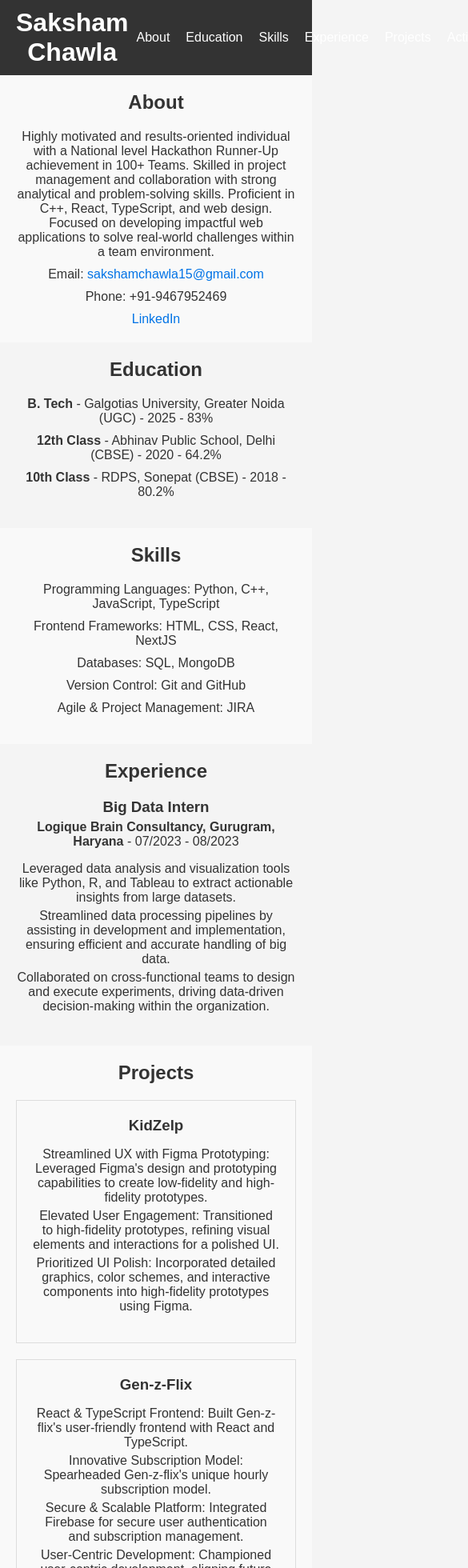
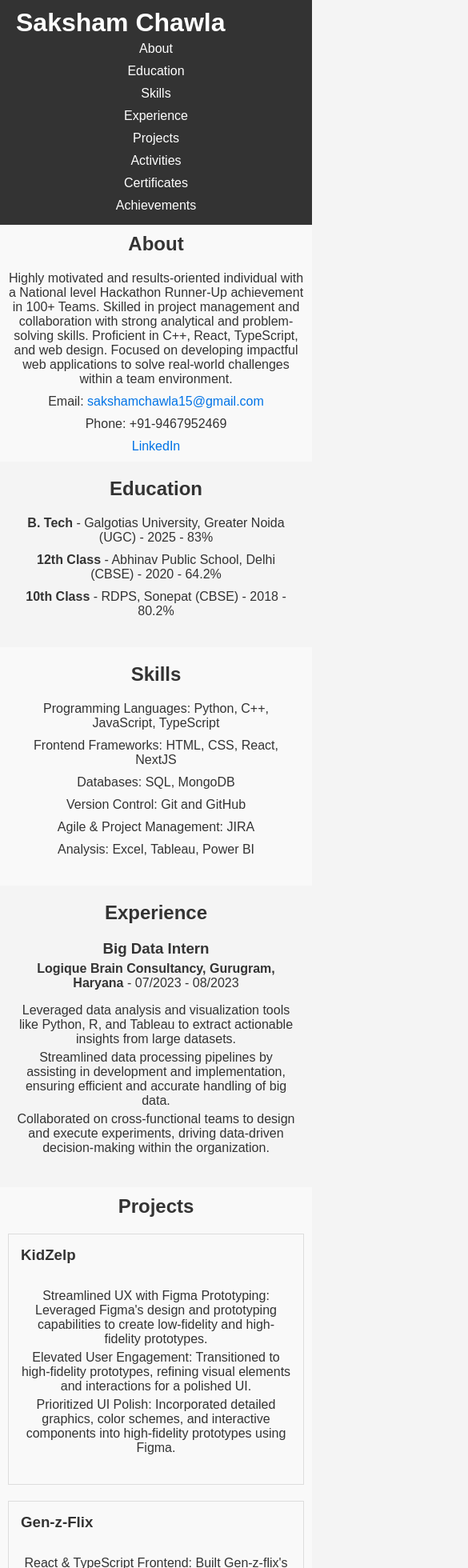
Before and after one commit to Sakshamchawla19/my-portfolio, a React (Create React App) app: page / in a window 390 px wide. Shown: the top 1960 px of the page at 80% size, 585 px wide, since content can reach past the window. Built offline with nearby package versions, Linux system fonts and the light colour scheme.

Commit message:
Add files via upload

```diff
--- a/src/components/About.css
+++ b/src/components/About.css
@@ -1,6 +1,8 @@
 #about {
     padding: 20px;
     background: #f9f9f9;
+    max-width: 800px;
+    margin: 0 auto; /* Center align */
   }
 
   #about h2 {
@@ -19,3 +21,9 @@
   #about a:hover {
     text-decoration: underline;
   }
+
+  @media (max-width: 768px) {
+    #about {
+      padding: 10px;
+    }
+  }
--- a/src/components/Footer.css
+++ b/src/components/Footer.css
@@ -4,3 +4,9 @@ footer {
     text-align: center;
     padding: 10px 0;
   }
+
+  @media (max-width: 768px) {
+    footer {
+      padding: 20px 0;
+    }
+  }
--- a/src/components/Header.css
+++ b/src/components/Header.css
@@ -5,10 +5,16 @@ header {
     display: flex;
     justify-content: space-between;
     align-items: center;
+    flex-wrap: wrap; /* Allows wrapping for small screens */
   }
 
   header h1 {
     margin: 0;
+  }
+
+  header nav {
+    display: flex;
+    flex-wrap: wrap; /* Allows navigation links to wrap */
   }
 
   header nav a {
@@ -20,3 +26,15 @@ header {
   header nav a:hover {
     text-decoration: underline;
   }
+
+  @media (max-width: 768px) {
+    header nav {
+      flex-direction: column; /* Stack navigation links vertically */
+      align-items: center;
+      width: 100%;
+    }
+
+    header nav a {
+      margin: 5px 0; /* Add spacing between stacked links */
+    }
+  }
--- a/src/components/Projects.css
+++ b/src/components/Projects.css
@@ -11,6 +11,9 @@
   border: 1px solid #ddd;
   padding: 20px;
   margin: 20px 0;
+  display: flex;
+  flex-direction: column;
+  align-items: flex-start;
 }
 
 .project-card h3 {
@@ -25,3 +28,13 @@
 .project-card li {
   margin: 5px 0;
 }
+
+@media (max-width: 768px) {
+  #projects {
+    padding: 10px;
+  }
+
+  .project-card {
+    padding: 15px;
+  }
+}
--- a/src/components/Skills.js
+++ b/src/components/Skills.js
@@ -11,6 +11,7 @@ const Skills = () => {
         <li>Databases: SQL, MongoDB</li>
         <li>Version Control: Git and GitHub</li>
         <li>Agile & Project Management: JIRA</li>
+        <li>Analysis: Excel, Tableau, Power BI</li>
       </ul>
     </section>
   );
```
